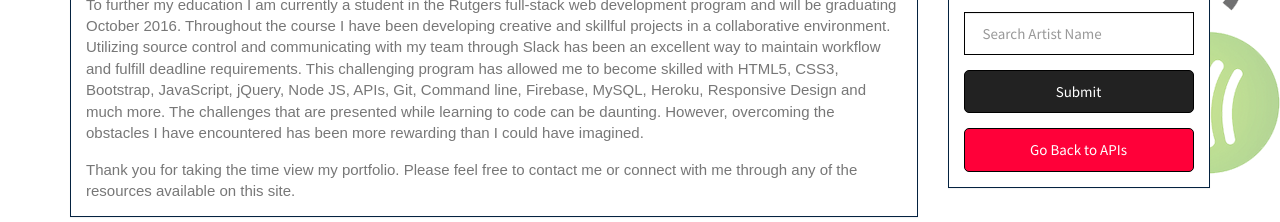
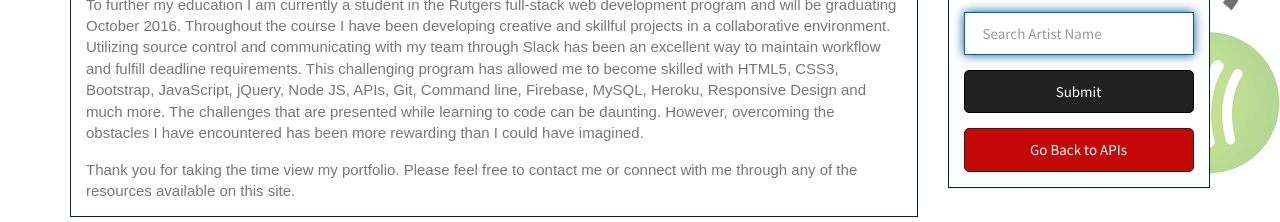
Before and after one commit to AdamMattas/Portfolio_Node, a website: page public/index.html in a window 1280 px wide. Both pictures are taken after a click on the picture 1078 px from the left and 397 px from the top of the page. Shown: the part 500-722 px from the top of the page. Drawn offline with nearby package versions, Linux system fonts and the light colour scheme.

Commit message:
overrode btn-danger styling and hover also added autofocus to api search field

```diff
--- /dev/null
+++ b/public/assets/css/bootstrap_override.css
@@ -0,0 +1,11 @@
+.btn-danger {
+  background-color: #c40707;
+  border-color: #222222;
+}
+
+.btn-danger:hover {
+  background-color: #ffffff;
+	color: #222222;
+	border: 1px solid #222222;
+	border-radius: 5px;
+}
--- a/public/assets/css/style.css
+++ b/public/assets/css/style.css
@@ -1,6 +1,12 @@
 * {
   box-sizing: border-box;
   margin: 0;
+}
+
+.api-input:focus {
+    outline: none !important;
+    border:1px solid #055c98;
+    box-shadow: 0 0 10px #055c98;
 }
 
 p{
@@ -501,8 +507,8 @@ a:hover{
 
 .api-restore:hover{
 	background-color: #ffffff;
-	color: #000000;
-	border: 1px solid #000000;
+	color: #222222;
+	border: 1px solid #222222;
 	border-radius: 5px;
 }
 
--- a/public/assets/js/api.js
+++ b/public/assets/js/api.js
@@ -442,6 +442,7 @@ $(document).on('ready', function(){
 
         var sideText = $('<input>'); //creates a new input element
         sideText.attr('id', apiName.id); //adds an id to input
+        sideText.attr('autofocus'); //adds an id to input
         sideText.attr('type', 'text'); //adds text type to input
         sideText.addClass('form-control api-input'); //adds classes to input element
         sideText.attr('placeholder', apiName.placeholder); //adds text from object
@@ -468,6 +469,7 @@ $(document).on('ready', function(){
         $('#api-hidable').hide();
 
         $('#api-listen').prepend(sideDiv);//prepends dynamic element to listen div
+        $('#api-listen input').focus();
 
     }); // End of api selection
 
--- a/public/index.html
+++ b/public/index.html
@@ -17,6 +17,7 @@ I take pride in creating beautiful front end interfaces that complement the serv
     <link rel="stylesheet" href="assets/css/bootstrap.css" media="screen">
     <link rel="stylesheet" href="assets/css/custom.min.css">
     <link rel="stylesheet" href="assets/css/style.css">
+    <link rel="stylesheet" href="assets/css/bootstrap_override.css">
     <!-- HTML5 shim and Respond.js IE8 support of HTML5 elements and media queries -->
     <!--[if lt IE 9]>
       <script src="../bower_components/html5shiv/dist/html5shiv.js"></script>
```
Also changed, not shown: public/contact.html (+1 -0 lines), public/portfolio.html (+1 -0 lines).
